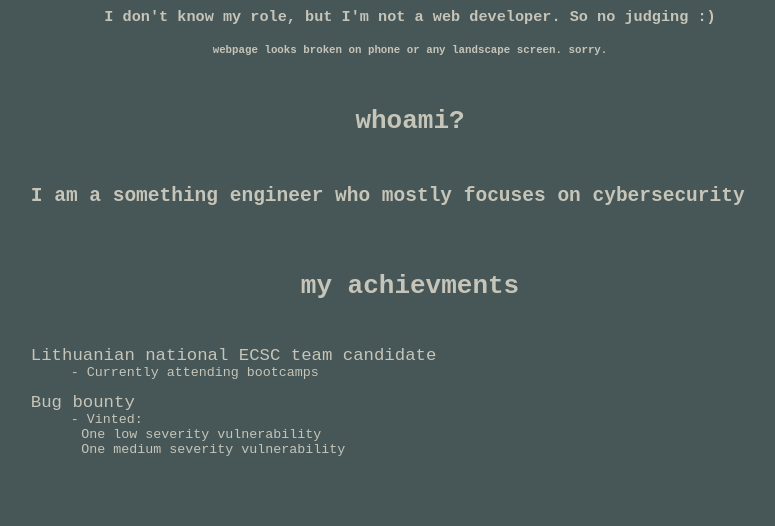
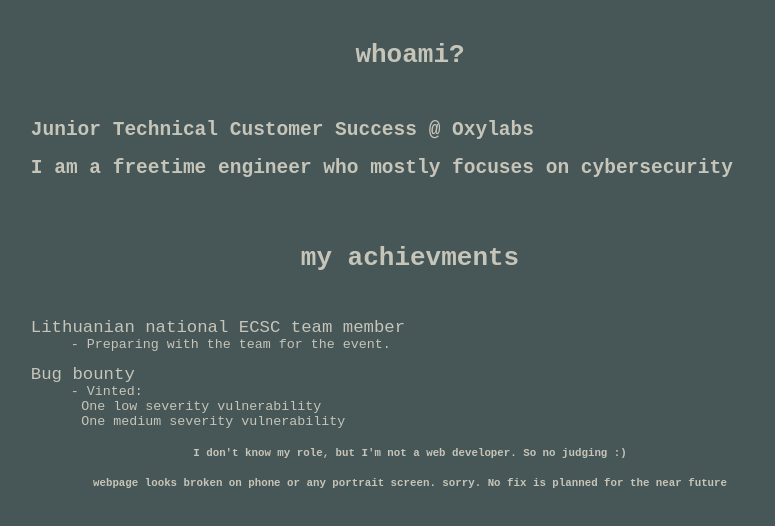
Before and after one commit to motiejusvin/motiejusvin.github.io, a plain HTML site: page index.html in a window 1280 px wide. Shown: the whole page, without its empty margins (230-1005 px from the left). Drawn offline with Linux system fonts and the light colour scheme.

Commit message:
Small update

```diff
--- a/index.html
+++ b/index.html
@@ -20,13 +20,11 @@
         </style>
     </head>
     <body>
-
-        <h3 style="text-align: center;">I don't know my role, but I'm not a web developer. So no judging :)</h3>
-        <h5 style="text-align: center;">webpage looks broken on phone or any landscape screen. sorry.</h5>
         <br>
         <h1 style="text-align: center;"><code>whoami?</code></h1>
         <br>
-            <h2 style="margin-left: 20%">I am a something engineer who mostly focuses on cybersecurity</h2>
+            <h2 style="margin-left: 20%">Junior Technical Customer Success @ Oxylabs</h2>
+            <h2 style="margin-left: 20%">I am a freetime engineer who mostly focuses on cybersecurity</h2>
 
             <dl>
                 <dt></dt>
@@ -36,8 +34,8 @@
         <h1 style="text-align: center;"><code>my achievments</code></h1>
         <br>
         <dl>
-            <dt>Lithuanian national ECSC team candidate</dt>
-            <dd>- Currently attending bootcamps </dd>
+            <dt>Lithuanian national ECSC team member</dt>
+            <dd>- Preparing with the team for the event. </dd>
         </dl>
 
         <dl>
@@ -48,5 +46,8 @@
             <dd style="margin-left:5%">One low severity vulnerability</dd>
             <dd style="margin-left:5%">One medium severity vulnerability</dd>
         </dl>
+
+        <h5 style="text-align: center;">I don't know my role, but I'm not a web developer. So no judging :)</h5>
+        <h5 style="text-align: center;">webpage looks broken on phone or any portrait screen. sorry. No fix is planned for the near future</h5>
     </body>
 </html>
```
